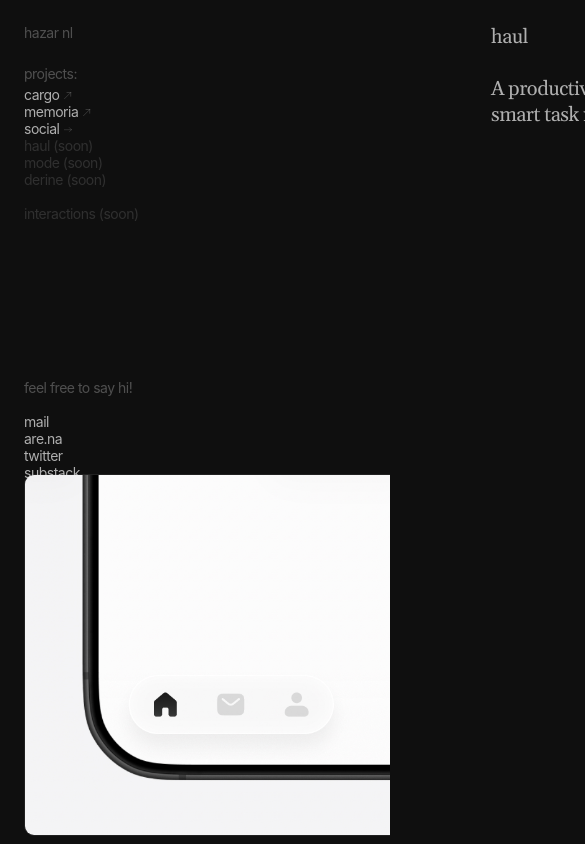
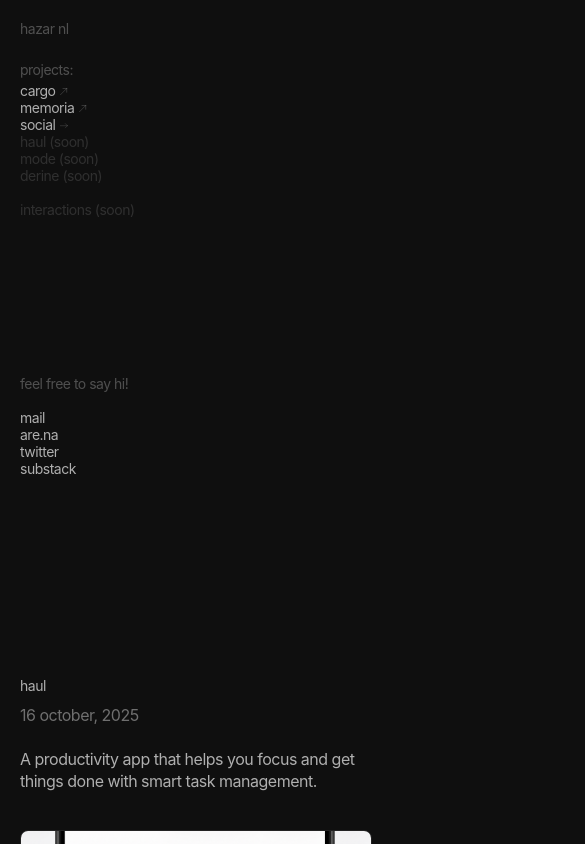
Before and after one commit to hazarnlnl/manhattan, a React (Vite) app: page /strike in a window 390 px wide. Shown: the top 844 px of the page, 585 px wide, since content can reach past the window. Built offline with nearby package versions, Linux system fonts and the light colour scheme.

Commit message:
UI updates: right-column scroll layout, mobile stacking, sticky/fixed left column for project pages, preload social media, responsive typography, project page font changes (Inter body, 16px), header/date grouping and styling, added date line, spacing tweaks, and route-aware layout adjustments

```diff
--- a/index.html
+++ b/index.html
@@ -3,7 +3,7 @@
   <head>
     <meta charset="UTF-8" />
     <link rel="icon" type="image/svg+xml" href="/favicon.svg" />
-    <meta name="viewport" content="width=device-width, initial-scale=1.0" />
+    <meta name="viewport" content="width=device-width, initial-scale=1, viewport-fit=cover" />
     <link rel="preconnect" href="https://fonts.googleapis.com">
     <link rel="preconnect" href="https://fonts.gstatic.com" crossorigin>
     <link href="https://fonts.googleapis.com/css2?family=Gelasio:ital,wght@0,400;0,500;0,600;0,700;1,400;1,500;1,600;1,700&display=swap" rel="stylesheet">
--- a/src/App.css
+++ b/src/App.css
@@ -11,11 +11,14 @@
   flex-direction: row;
   justify-content: flex-start;
   align-items: flex-start;
-  padding: 24px;
-  gap: 128px;
+  padding: clamp(16px, 2vw, 24px);
+  gap: clamp(48px, 8vw, 128px);
   position: static;
-  width: fit-content;
+  width: 100%;
   height: fit-content;
+  box-sizing: border-box;
+  max-width: 100vw;
+  overflow-x: hidden;
 }
 
 .left-column {
@@ -35,6 +38,48 @@
   display: flex;
   flex-direction: column;
   gap: 24px;
+  position: sticky;
+  top: clamp(16px, 2vw, 24px);
+}
+
+/* Desktop project pages: pin left column, shift content so right scrolls */
+@media (min-width: 821px) {
+  .container.project-view {
+    /* add left padding equal to base padding + left column width + inter-column gap */
+    padding-left: calc(clamp(16px, 2vw, 24px) + 339px + clamp(48px, 8vw, 128px));
+  }
+
+  .container.project-view .left-column {
+    position: fixed;
+    top: clamp(16px, 2vw, 24px);
+    left: clamp(16px, 2vw, 24px);
+    z-index: 2;
+  }
+
+  /* Project pages: use Inter for right-column text/links */
+  .container.project-view .right-column p {
+    font-family: 'SF Rounded Pro', 'Inter', system-ui, Avenir, Helvetica, Arial, sans-serif;
+    font-size: 16px;
+    line-height: 22px;
+  }
+  .container.project-view .right-column a,
+  .container.project-view .right-column a:visited {
+    font-family: 'SF Rounded Pro', 'Inter', system-ui, Avenir, Helvetica, Arial, sans-serif;
+    font-size: 16px;
+    line-height: 22px;
+  }
+  .container.project-view .right-column h1 {
+    font-family: 'SF Rounded Pro', 'Inter', system-ui, Avenir, Helvetica, Arial, sans-serif;
+    font-size: 16px;
+    line-height: 22px;
+    opacity: 1;
+    margin: 0; /* flush with date */
+  }
+
+  /* Project pages: add top padding to right content only */
+  .container.project-view .right-column {
+    padding-top: 184px;
+  }
 }
 
 .brand p {
@@ -62,17 +107,20 @@
 
 .right-column {
   margin: 0;
-  width: 565px;
+  width: auto;
+  max-width: 565px;
+  min-width: 360px;
   height: auto;
   flex: none;
   order: 1;
   align-self: flex-start;
-  flex-grow: 0;
+  flex: 1 1 420px;
   display: flex;
   flex-direction: column;
   justify-content: flex-start;
   align-items: flex-start;
   gap: 10px;
+  padding-right: 20px; /* ensure right-side breathing room */
 }
 
 h1, p {
@@ -87,10 +135,29 @@ h1, p {
 /* Apply Gelasio to the bio on the right column */
 .right-column p {
   font-family: 'Gelasio', serif;
-  font-size: 20px;
-  line-height: 26px;
+  font-size: clamp(16px, 1.8vw, 20px);
+  line-height: clamp(22px, 2.2vw, 26px);
   color: #AFAFAF;
-  width: 565px;
+  width: 100%;
+}
+
+/* Project media stacked in right column */
+.right-column .project-media {
+  width: 100%;
+  height: auto;
+  border-radius: 10px;
+  border: 1px solid rgba(255,255,255,0.08);
+  display: block;
+  margin-top: 12px;
+}
+
+/* Project date under header (applies on project pages only) */
+.container.project-view .right-column .project-date {
+  font-family: 'SF Rounded Pro', 'Inter', system-ui, Avenir, Helvetica, Arial, sans-serif;
+  font-size: 16px;
+  line-height: 22px;
+  opacity: 0.6;
+  margin: 0 0 24px 0; /* group with header, separate from body */
 }
 
 /* Bottom gallery for project routes */
@@ -134,8 +201,8 @@ h1, p {
 .right-column a,
 .right-column a:visited {
   font-family: 'Gelasio', serif;
-  font-size: 20px;
-  line-height: 26px;
+  font-size: clamp(16px, 1.8vw, 20px);
+  line-height: clamp(22px, 2.2vw, 26px);
   color: #AFAFAF;
   opacity: 1;
   text-decoration: underline;
@@ -320,3 +387,57 @@ a:hover {
   transform: scale(0.9) !important;
   color: #AFAFAF !important;
 }
+
+/* Mobile layout: right content at bottom, 20px margins, fill width */
+@media (max-width: 820px) {
+  .container {
+    flex-direction: column;
+    padding: 20px;
+    gap: 200px; /* wider space between top (left) and bottom (right) sections */
+  }
+
+  .left-column {
+    position: static;
+    top: auto;
+    width: 100%;
+  }
+
+  .right-column {
+    max-width: none;
+    min-width: 0;
+    width: 100%;
+    margin-top: 0; /* rely on container gap for spacing */
+  }
+
+  /* Home page only: make bottom (right-column) text 20px */
+  .home-bottom p {
+    font-size: 20px !important;
+    line-height: 26px !important;
+  }
+  .home-bottom a,
+  .home-bottom a:visited {
+    font-size: 20px !important;
+    line-height: 26px !important;
+  }
+
+  .right-column .project-media {
+    width: 100%;
+    border-radius: 8px;
+  }
+
+  /* Project page (mobile): use Inter for text and links */
+  .container.project-view .right-column p,
+  .container.project-view .right-column a,
+  .container.project-view .right-column a:visited {
+    font-family: 'SF Rounded Pro', 'Inter', system-ui, Avenir, Helvetica, Arial, sans-serif;
+  }
+
+  /* Project page (mobile): header/date closer */
+  .container.project-view .right-column h1 {
+    font-family: 'SF Rounded Pro', 'Inter', system-ui, Avenir, Helvetica, Arial, sans-serif;
+    margin: 0;
+  }
+  .container.project-view .right-column .project-date {
+    margin: 0 0 12px 0;
+  }
+}
--- a/src/App.tsx
+++ b/src/App.tsx
@@ -20,6 +20,10 @@ function App() {
               <ProjectRoute
                 title="social"
                 content="A social platform for connecting creators through shared interests and experiences."
+                extraContent={[
+                  "This social platform reimagines how creators discover and collaborate with one another by moving beyond superficial metrics like follower counts. Instead, it focuses on the substance that truly matters—shared passions, complementary skills, and aligned creative visions.",
+                  "Whether you're a photographer seeking a storyteller, a musician looking for a visual artist, or a writer hoping to connect with illustrators, the platform uses intelligent matching based on interests, project goals, and creative philosophies. Members can showcase their work through rich portfolios, participate in interest-based groups, and engage in collaborative challenges that spark organic connections. The emphasis is on fostering genuine relationships that lead to meaningful projects rather than transactional interactions."
+                ]}
                 images={["/social/tags2.mp4", "/social/pic.png", "/social/Twitter post - 1.png", "/social/Twitter post - 2.png", "/social/Twitter post - 3.png"]}
               />
             }
--- a/src/components/Bio.tsx
+++ b/src/components/Bio.tsx
@@ -1,8 +1,8 @@
 function Bio() {
   return (
-    <div className="right-column">
+    <div className="right-column home-bottom">
       <p>hey, i'm a product designer, i care about how software behaves and how it fits into human behavior and emerging tech.</p>
-      <p>i’ve worked at tech companies and helped early-stage startups build their MVPs from scratch. <span className="nowrap"><a href="#" target="_blank" rel="noopener noreferrer">graphisoft</a><span className="punctuation">,</span></span> <span className="nowrap"><a href="#" target="_blank" rel="noopener noreferrer">flowla</a><span className="punctuation">,</span></span> <span className="nowrap"><a href="#" target="_blank" rel="noopener noreferrer">talentgrid</a><span className="punctuation">,</span></span> <span className="nowrap"><a href="#" target="_blank" rel="noopener noreferrer">jotform</a><span className="punctuation">.</span></span></p>
+      <p>i’ve worked at tech companies and helped early-stage startups build their MVPs from scratch. <span className="nowrap"><a href="https://www.graphisoft.com/" target="_blank" rel="noopener noreferrer">graphisoft</a><span className="punctuation">,</span></span> <span className="nowrap"><a href="https://www.flowla.com/" target="_blank" rel="noopener noreferrer">flowla</a><span className="punctuation">,</span></span> <span className="nowrap"><a href="https://talentgrid.io/" target="_blank" rel="noopener noreferrer">talentgrid</a><span className="punctuation">,</span></span> <span className="nowrap"><a href="https://www.jotform.com/" target="_blank" rel="noopener noreferrer">jotform</a><span className="punctuation">.</span></span></p>
       <p>i also build independent products as experiments in interaction design. <span className="nowrap"><a href="https://trycargo.netlify.app" target="_blank" rel="noopener noreferrer">cargo</a><span className="punctuation">,</span></span> <span className="nowrap"><a href="https://trycargo.netlify.app" target="_blank" rel="noopener noreferrer">memoria</a><span className="punctuation">.</span></span></p>
       <p>currently open to new projects and opportunities.</p>
     </div>
--- a/src/components/Layout.tsx
+++ b/src/components/Layout.tsx
@@ -1,8 +1,51 @@
-import { Link, Outlet } from 'react-router-dom';
+import { Link, Outlet, useLocation } from 'react-router-dom';
+import { useEffect } from 'react';
 
 function Layout() {
+  const location = useLocation();
+  const isProjectView = location.pathname !== '/';
+  useEffect(() => {
+    const socialMedia: string[] = [
+      '/social/tags2.mp4',
+      '/social/pic.png',
+      '/social/Twitter post - 1.png',
+      '/social/Twitter post - 2.png',
+      '/social/Twitter post - 3.png'
+    ];
+
+    const disposers: Array<() => void> = [];
+
+    socialMedia.forEach((url) => {
+      const isVideo = url.endsWith('.mp4') || url.endsWith('.webm') || url.endsWith('.mov');
+      if (isVideo) {
+        const video = document.createElement('video');
+        video.src = url;
+        video.preload = 'auto';
+        video.muted = true;
+        // Trigger load without attaching to DOM
+        try { video.load(); } catch {}
+        disposers.push(() => {
+          video.removeAttribute('src');
+          try { video.load(); } catch {}
+        });
+      } else {
+        const img = new Image();
+        img.decoding = 'async';
+        img.loading = 'eager';
+        img.src = url;
+        disposers.push(() => {
+          img.src = '';
+        });
+      }
+    });
+
+    return () => {
+      disposers.forEach((dispose) => dispose());
+    };
+  }, []);
+
   return (
-    <div className="container">
+    <div className={`container ${isProjectView ? 'project-view' : ''}`}>
       <div className="left-column">
         <div className="brand">
           <Link to="/" className="brand-button">hazar nl</Link>
--- a/src/components/ProjectRoute.tsx
+++ b/src/components/ProjectRoute.tsx
@@ -1,48 +1,48 @@
-import { useEffect, useRef } from 'react';
+import { Fragment } from 'react';
 
 interface ProjectRouteProps {
   title: string;
   content: string;
+  extraContent?: string[];
   images: string[];
 }
 
-function ProjectRoute({ title, content, images }: ProjectRouteProps) {
-  const galleryRef = useRef<HTMLDivElement | null>(null);
-
-  useEffect(() => {
-    const el = galleryRef.current;
-    if (!el) return;
-    const onWheel = (e: WheelEvent) => {
-      if (Math.abs(e.deltaY) > Math.abs(e.deltaX)) {
-        e.preventDefault();
-        el.scrollLeft += e.deltaY;
-      }
-    };
-    window.addEventListener('wheel', onWheel, { passive: false });
-    return () => window.removeEventListener('wheel', onWheel as EventListener);
-  }, []);
-
+function ProjectRoute({ title, content, extraContent, images }: ProjectRouteProps) {
   return (
-    <>
+    <Fragment>
       <div className="right-column">
-        <p>{title}</p>
+        <h1>{title}</h1>
+        <p className="project-date">16 october, 2025</p>
         <p>{content}</p>
-      </div>
-
-      <div className="bottom-gallery" ref={galleryRef}>
+        {extraContent && extraContent.map((para, idx) => (
+          <p key={idx}>{para}</p>
+        ))}
         {images.map((media, index) => {
           const isVideo = media.endsWith('.mp4') || media.endsWith('.webm') || media.endsWith('.mov');
           if (isVideo) {
             return (
-              <video key={index} src={media} className="gallery-item" autoPlay loop muted playsInline />
+              <video
+                key={index}
+                src={media}
+                className="project-media"
+                autoPlay
+                loop
+                muted
+                playsInline
+              />
             );
           }
           return (
-            <img key={index} src={media} alt={`${title} image ${index + 1}`} className="gallery-item" />
+            <img
+              key={index}
+              src={media}
+              alt={`${title} image ${index + 1}`}
+              className="project-media"
+            />
           );
         })}
       </div>
-    </>
+    </Fragment>
   );
 }
 
--- a/src/index.css
+++ b/src/index.css
@@ -25,6 +25,7 @@ body {
   min-width: 320px;
   min-height: 100vh;
   background-color: #0F0F0F;
+  overflow-x: hidden; /* prevent right-side overflow */
 }
 
 h1 {
@@ -55,3 +56,13 @@ button:focus-visible {
 html, body, #root {
   background-color: #0F0F0F;
 }
+
+/* Hide vertical scrollbar globally but keep scrolling */
+html, body {
+  scrollbar-width: none; /* Firefox */
+}
+
+html::-webkit-scrollbar,
+body::-webkit-scrollbar {
+  display: none; /* Safari and Chrome */
+}
```
